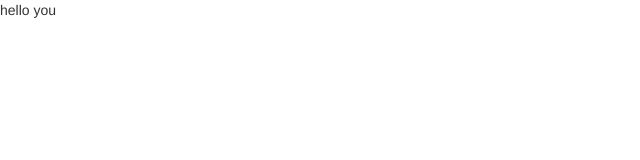
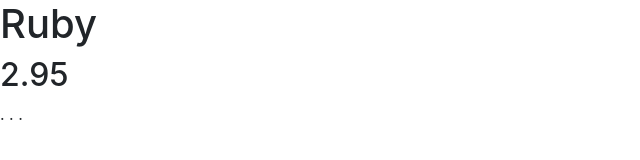
Before and after one commit to trendwithin/angularjs, a plain HTML site: page index.html in a window 1280 px wide. Shown: the whole page, without its empty margins (0-640 px from the left). Drawn offline with nearby package versions, Linux system fonts and the light colour scheme.

Commit message:
Modify App.js and Index.html
Store Controller Functioning

```diff
--- a/app.js
+++ b/app.js
@@ -1 +1,13 @@
-var app = angular.module('store', []);
+(function() {
+  var app = angular.module('store', [ ]);
+
+  app.controller('StoreController', function() {
+    this.product = gem;
+  });
+
+  var gem = {
+    name: "Ruby",
+    price: 2.95,
+    description: ". . .",
+  }
+})();
--- a/index.html
+++ b/index.html
@@ -1,13 +1,16 @@
 <!DOCTYPE html>
 <html ng-app="store">
   <head>
-    <link rel="stylesheet" type="text/css" href="bootstrap.min.css" />
+    <link rel="stylesheet" type="text/css" href="/node_modules/bootstrap/dist/css/bootstrap.min.css" />
   </head>
   <body>
-    <script type="text/javascript" src="angular.min.js"></script>
-    <script src="https://ajax.googleapis.com/ajax/libs/angularjs/1.3.15/angular.min.js"></script>
-    <link rel="stylesheet" href="https://maxcdn.bootstrapcdn.com/bootstrap/3.3.4/css/bootstrap.min.css">
+    <div ng-controller="StoreController as store">
+      <h1> {{store.product.name}} </h1>
+      <h2> {{store.product.price}} </h2>
+      <p> {{store.product.description}} </p>
+    </div>
+
+    <script type="text/javascript" src="/node_modules/angular/angular.min.js"></script>
     <script type="text/javascript" src="app.js"></script>
-    <p>{{"hello " + "you"}}
   </body>
 </html>
```
